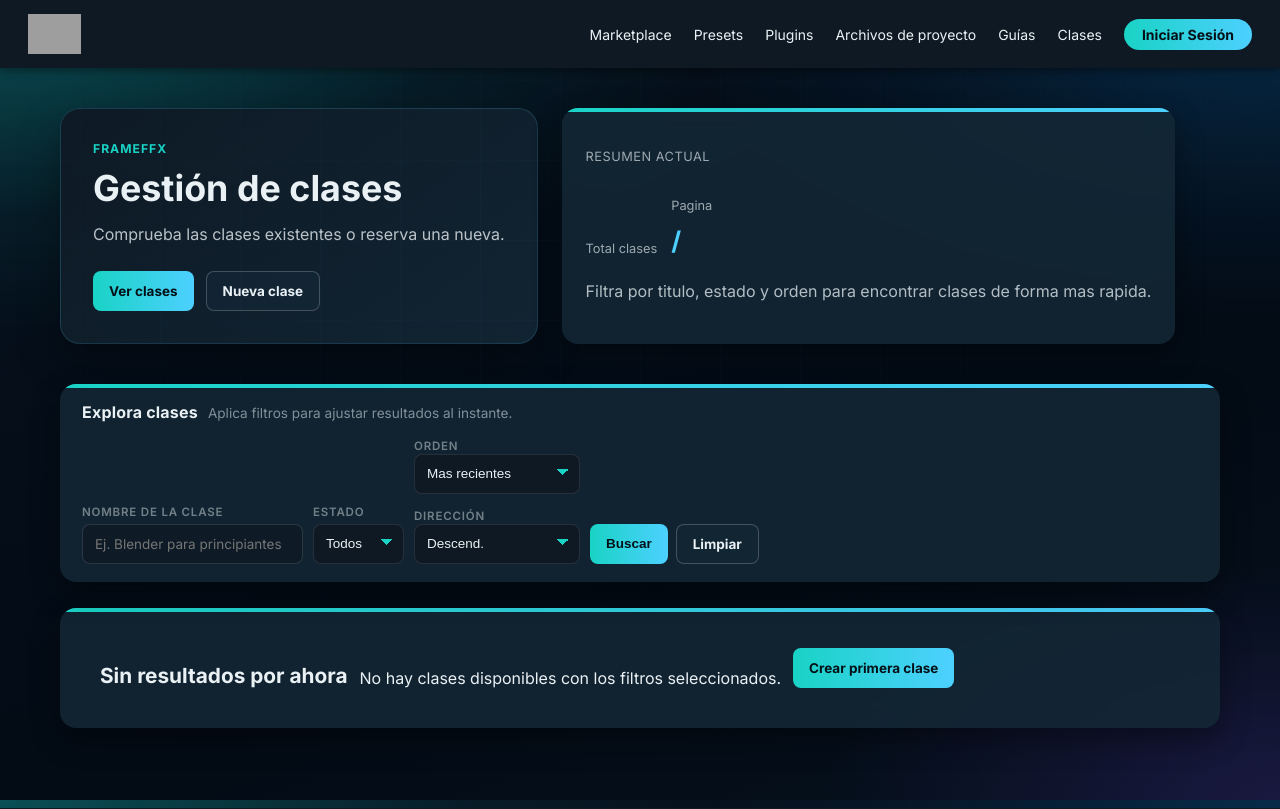
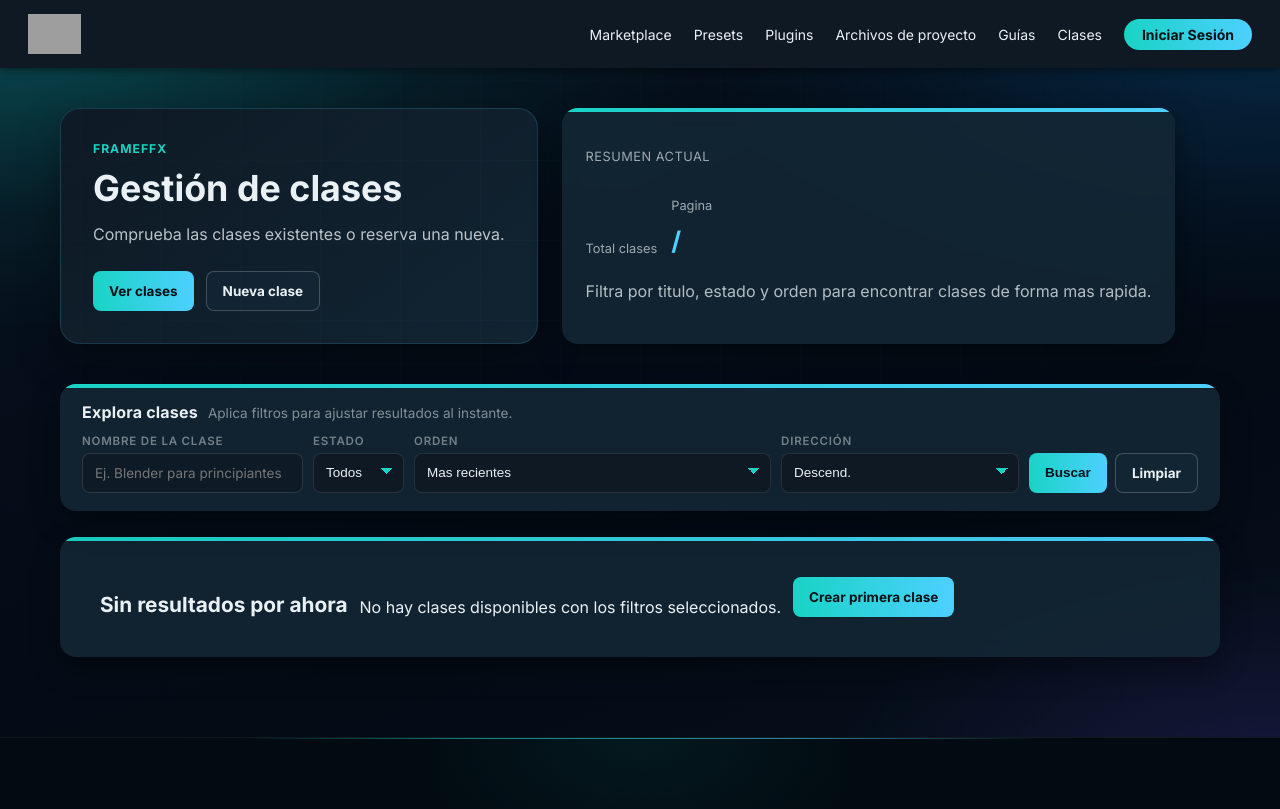
Before and after one commit to Nicant0/true-frameffx, a Django app: template proyecto-frameffx/templates/portfolio/home.html in a window 1280 px wide. Shown: the top 809 px of the page. Run offline with Django 3.2, Linux system fonts and the light colour scheme; the template is opened without the code that fills it, so the values that code supplies are empty; grey boxes are pictures that could not be loaded.

Commit message:
Flatten filter form fields to fix order placement in home.html

```diff
--- a/proyecto-frameffx/templates/portfolio/home.html
+++ b/proyecto-frameffx/templates/portfolio/home.html
@@ -50,8 +50,7 @@
             </select>
         </div>
 
-        <div class="form-field" style="display: flex; gap: 10px;">
-            <div style="flex: 2;">
+        <div class="form-field" style="flex: 1.5;">
             <label for="orden">Orden</label>
             <select id="orden" name="orden">
                 <option value="recientes" {% if orden == "recientes" %}selected{% endif %}>Mas recientes</option>
@@ -60,13 +59,13 @@
                 <option value="fecha" {% if orden == "fecha" %}selected{% endif %}>Fecha de inicio</option>
             </select>
         </div>
-            <div style="flex: 1;">
+
+        <div class="form-field" style="flex: 1;">
             <label for="dir">Dirección</label>
             <select id="dir" name="dir">
                 <option value="desc" {% if dir == "desc" %}selected{% endif %}>Descend.</option>
                 <option value="asc" {% if dir == "asc" %}selected{% endif %}>Ascend.</option>
             </select>
-            </div>
         </div>
 
         <div class="home-filter-actions">
```
Lines whose indentation alone changed are shown as unchanged.
